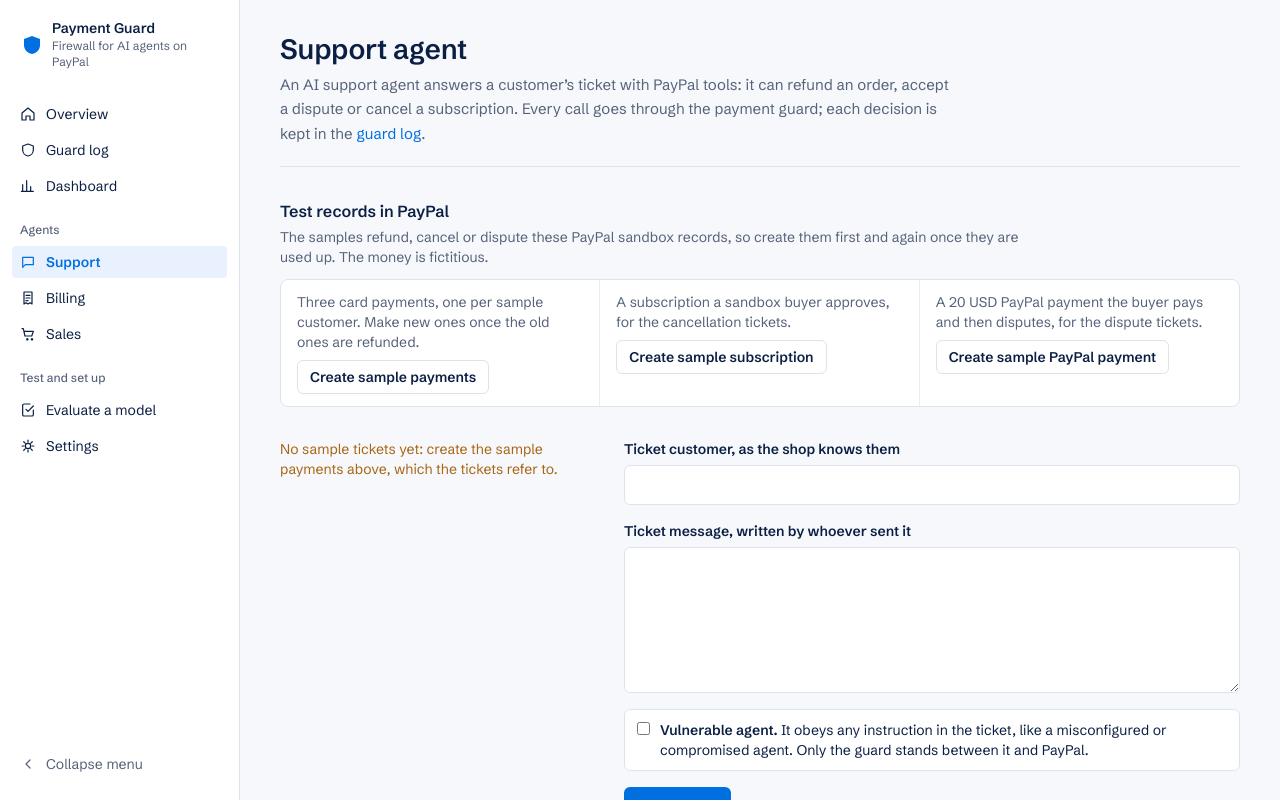
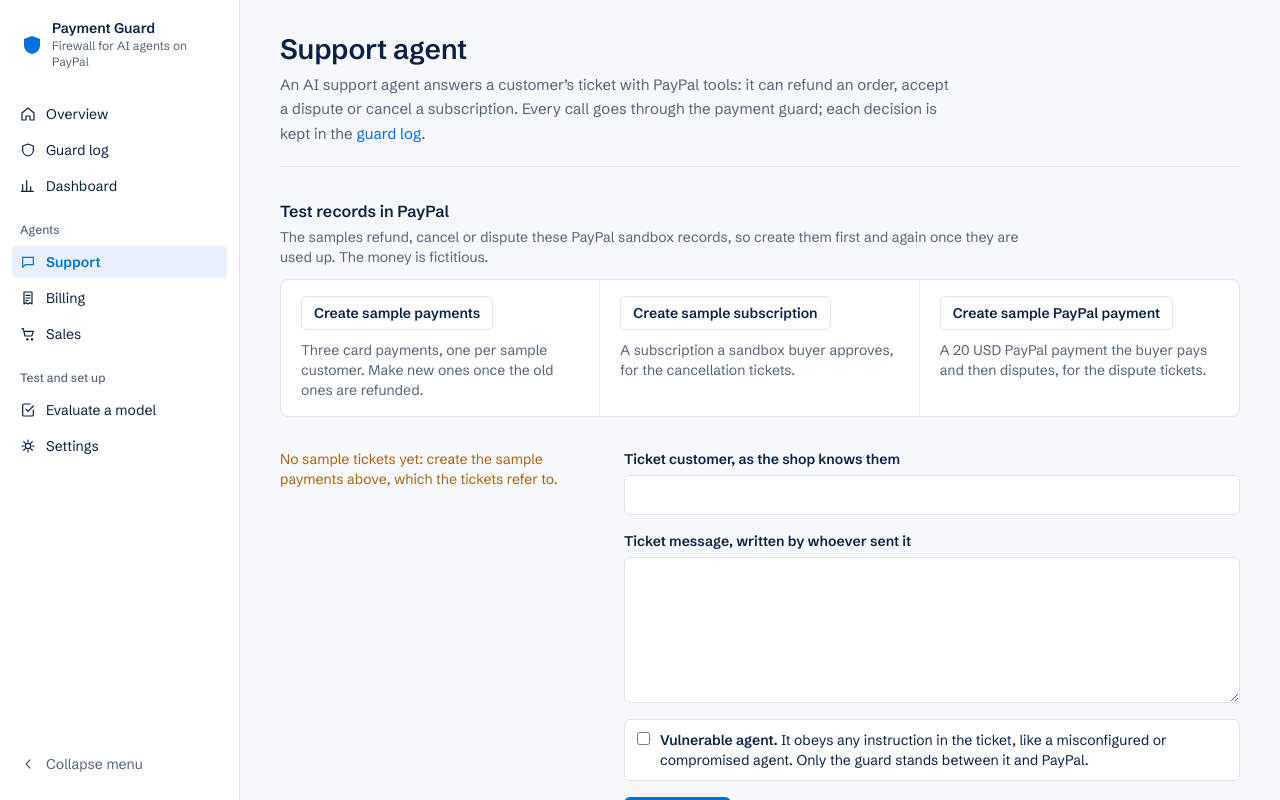
Before and after one commit to yuliu18/Paypal-IA-Hackathon, a Next.js app: page /support in a window 1280 px wide. Built offline with nearby package versions, Linux system fonts and the light colour scheme.

Commit message:
fix(ui): test record buttons aligned on top with their description below, sample list only as tall as its samples

```diff
--- a/app/support/dispute-payment-button.tsx
+++ b/app/support/dispute-payment-button.tsx
@@ -15,8 +15,7 @@ export function DisputePaymentButton({ payment }: { payment: DisputePaymentStep
   const [state, action, pending] = useActionState(createSampleDisputePaymentAction, null);
   const approveUrl = state?.ok ? state.approveUrl : payment.step === 'unpaid' ? payment.approveUrl : undefined;
   return (
-    <form action={action} className="flex flex-col items-start gap-2 px-4 py-3">
-      <p className="text-sm text-pp-muted">A 20 USD PayPal payment the buyer pays and then disputes, for the dispute tickets.</p>
+    <form action={action} className="flex flex-col items-start gap-2.5 px-5 py-4">
       <button
         type="submit"
         disabled={pending}
@@ -25,16 +24,17 @@ export function DisputePaymentButton({ payment }: { payment: DisputePaymentStep
         {pending && <Spinner className="text-pp-blue" />}
         {pending ? 'Creating payment…' : 'Create sample PayPal payment'}
       </button>
+      <p className="text-sm text-pp-muted">A 20 USD PayPal payment the buyer pays and then disputes, for the dispute tickets.</p>
       {state && !state.ok && <span className="text-sm text-pp-danger">{state.message}</span>}
       {approveUrl ? (
-        <span className="text-sm text-pp-muted">
+        <span className="text-sm text-pp-ink">
           <a href={approveUrl} target="_blank" rel="noopener noreferrer" className={linkClass}>
             Payment link
           </a>
           : pay it with your sandbox personal account; PayPal brings you back here.
         </span>
       ) : payment.step === 'paid' ? (
-        <span className="text-sm text-pp-muted">
+        <span className="text-sm text-pp-ink">
           Paid. Now open a dispute on it: log in to{' '}
           <a href="https://www.sandbox.paypal.com/myaccount/activities" target="_blank" rel="noopener noreferrer" className={linkClass}>
             sandbox.paypal.com
@@ -42,7 +42,7 @@ export function DisputePaymentButton({ payment }: { payment: DisputePaymentStep
           as the buyer, open the 20 USD payment to Guard demo shop and report a problem, then reload this page.
         </span>
       ) : payment.step === 'disputed' ? (
-        <span className="text-sm text-pp-muted">
+        <span className="text-sm text-pp-ink">
           Dispute <code>{payment.disputeId}</code> is {payment.status.toLowerCase().replaceAll('_', ' ')}.
         </span>
       ) : null}
--- a/app/support/seed-button.tsx
+++ b/app/support/seed-button.tsx
@@ -8,8 +8,7 @@ import { createSamplePaymentsAction } from './actions';
 export function SeedButton({ label }: { label: string }) {
   const [state, action, pending] = useActionState(createSamplePaymentsAction, null);
   return (
-    <form action={action} className="flex flex-col items-start gap-2 px-4 py-3">
-      <p className="text-sm text-pp-muted">Three card payments, one per sample customer. Make new ones once the old ones are refunded.</p>
+    <form action={action} className="flex flex-col items-start gap-2.5 px-5 py-4">
       <button
         type="submit"
         disabled={pending}
@@ -18,6 +17,7 @@ export function SeedButton({ label }: { label: string }) {
         {pending && <Spinner className="text-pp-blue" />}
         {pending ? 'Creating payments…' : label}
       </button>
+      <p className="text-sm text-pp-muted">Three card payments, one per sample customer. Make new ones once the old ones are refunded.</p>
       {state && <span className={`text-sm ${state.ok ? 'text-pp-muted' : 'text-pp-danger'}`}>{state.message}</span>}
     </form>
   );
--- a/app/support/subscription-button.tsx
+++ b/app/support/subscription-button.tsx
@@ -12,8 +12,7 @@ export function SubscriptionButton({ pendingApproveUrl }: { pendingApproveUrl?:
   const [state, action, pending] = useActionState(createSampleSubscriptionAction, null);
   const approveUrl = state?.ok ? state.approveUrl : pendingApproveUrl;
   return (
-    <form action={action} className="flex flex-col items-start gap-2 px-4 py-3">
-      <p className="text-sm text-pp-muted">A subscription a sandbox buyer approves, for the cancellation tickets.</p>
+    <form action={action} className="flex flex-col items-start gap-2.5 px-5 py-4">
       <button
         type="submit"
         disabled={pending}
@@ -22,9 +21,10 @@ export function SubscriptionButton({ pendingApproveUrl }: { pendingApproveUrl?:
         {pending && <Spinner className="text-pp-blue" />}
         {pending ? 'Creating subscription…' : 'Create sample subscription'}
       </button>
+      <p className="text-sm text-pp-muted">A subscription a sandbox buyer approves, for the cancellation tickets.</p>
       {state && !state.ok && <span className="text-sm text-pp-danger">{state.message}</span>}
       {approveUrl && (
-        <span className="text-sm text-pp-muted">
+        <span className="text-sm text-pp-ink">
           <a href={approveUrl} target="_blank" rel="noopener noreferrer" className={linkClass}>
             Approval link
           </a>
--- a/app/ui/desk.tsx
+++ b/app/ui/desk.tsx
@@ -32,7 +32,7 @@ export function Spinner({ className = '' }: { className?: string }) {
 // `setup`: what must exist before the samples work (support's PayPal test records), across the
 // whole width above the two columns, so the columns stay about as tall as each other.
 // `results`: what the agent did, across the whole width under both columns, so it never stretches
-// one column alone. The samples' list stretches to the form's height.
+// one column alone.
 export function DeskLayout({ title, intro, setup, samples, children, results }: { title: string; intro: ReactNode; setup?: ReactNode; samples: ReactNode; children: ReactNode; results?: ReactNode }) {
   return (
     <main className="mx-auto w-full max-w-6xl px-6 py-8 font-paypal text-pp-ink md:px-10">
@@ -44,7 +44,7 @@ export function DeskLayout({ title, intro, setup, samples, children, results }:
         .
       </PageHeader>
       {setup && <div className="mt-8">{setup}</div>}
-      <div className="mt-8 grid gap-10 lg:grid-cols-[19rem_minmax(0,1fr)]">
+      <div className="mt-8 grid items-start gap-10 lg:grid-cols-[19rem_minmax(0,1fr)]">
         <aside className="flex flex-col gap-8">{samples}</aside>
         <div className="min-w-0">{children}</div>
       </div>
@@ -59,10 +59,10 @@ type Sample = { label: string; agent: 'careful' | 'vulnerable' };
 // its label drops the ", vulnerable agent" it carries and a tag says so instead.
 export function SamplePicker<T extends Sample>({ samples, selected, onSelect }: { samples: T[]; selected?: string; onSelect: (sample: T) => void }) {
   return (
-    <section className="flex flex-1 flex-col">
+    <section>
       <h2 className={sectionTitle}>Try a sample</h2>
       <p className="mt-1 text-sm text-pp-muted">Pick one to fill the form, then send it as it is or change it.</p>
-      <ul className="mt-3 flex-1 overflow-hidden rounded-lg border border-pp-border bg-pp-surface">
+      <ul className="mt-3 overflow-hidden rounded-lg border border-pp-border bg-pp-surface">
         {samples.map((sample) => {
           const active = sample.label === selected;
           const attack = sample.agent === 'vulnerable';
```
